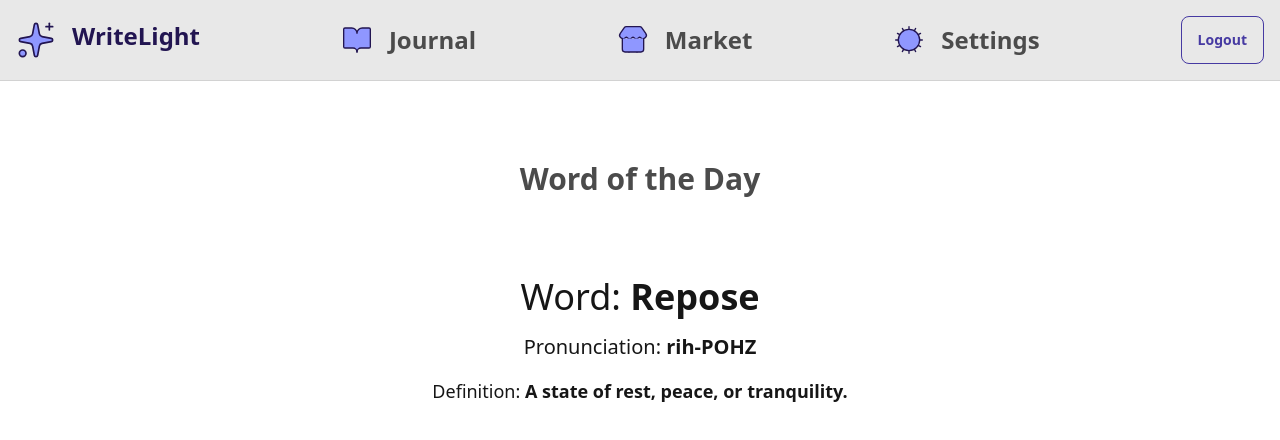
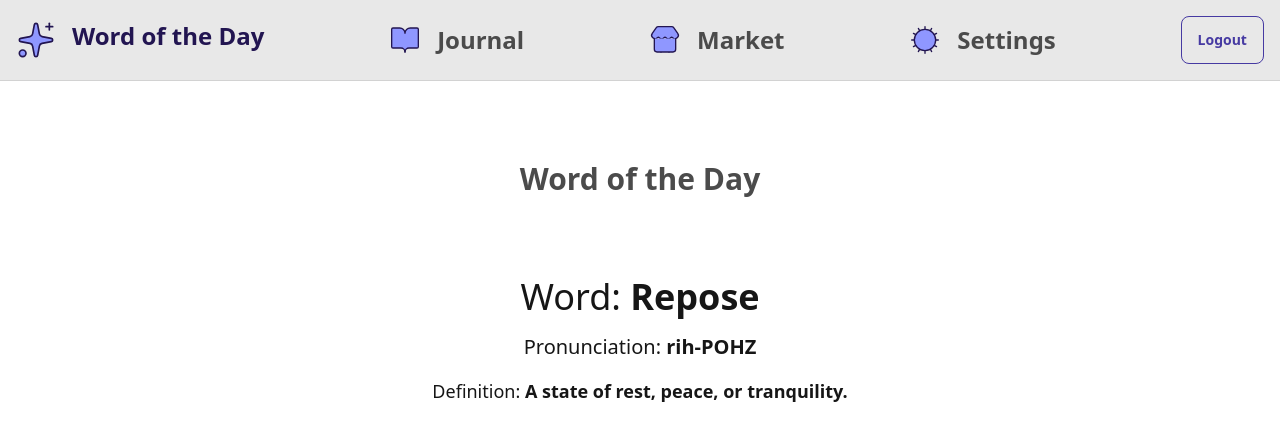
Before and after one commit to freeCodeCamp-2025-Summer-Hackathon/purple-array, a React (Vite) app in the folder frontend/: page / in a window 1280 px wide. Shown: the top 440 px of the page. Built offline with nearby package versions, Linux system fonts and the light colour scheme.

Commit message:
fix: change name back to placeholder value as vote is not fully in yet
This was entered in testing to see how it would look, but wasn't meant for production1

```diff
--- a/frontend/src/components/generic/Navbar.jsx
+++ b/frontend/src/components/generic/Navbar.jsx
@@ -19,7 +19,7 @@ const Navbar = () => {
 								className="text-2xl font-bold text-neutral font-sans tracking-normal"
 							>
 								<p className=" hover:opacity-75 hover:scale-105 transition-all ease-in-out duration-300">
-									WriteLight
+									Word of the Day
 								</p>
 							</Link>
 						</div>
```
